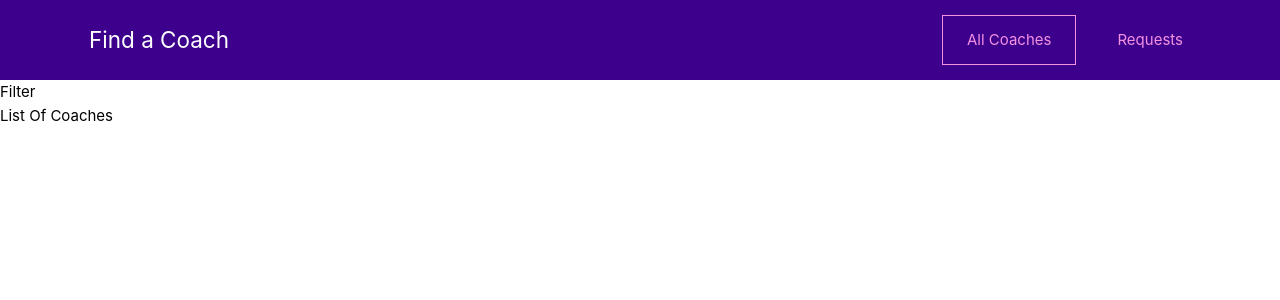
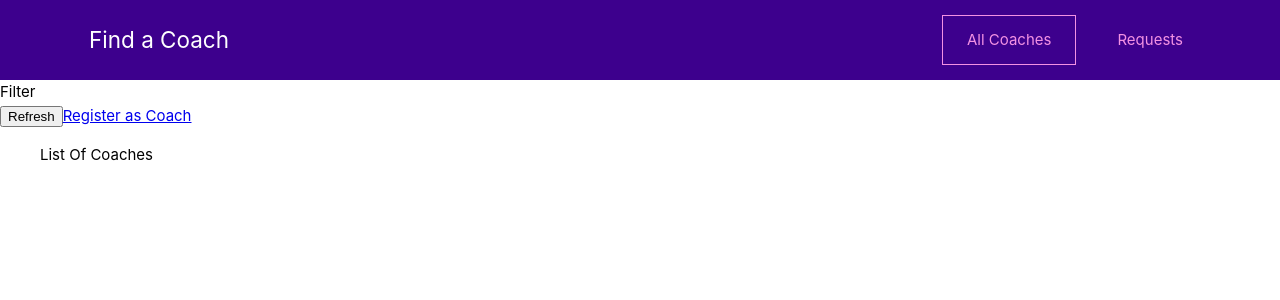
Before and after one commit to ts-andrey/23-vue-projects, a Vue app in the folder coach-finder/: page /coaches in a window 1280 px wide. Shown: the top 300 px of the page. Built offline with nearby package versions, Linux system fonts and the light colour scheme.

Commit message:
feat: add dummy content to test routes

```diff
--- a/coach-finder/src/pages/coaches/CoachDetails.vue
+++ b/coach-finder/src/pages/coaches/CoachDetails.vue
@@ -1,4 +1,8 @@
-<template></template>
+<template>
+  The Coach Details
+  <router-view></router-view>
+  <router-link to="/coaches/c/contact">Contact</router-link>
+</template>
 
 <script></script>
 
--- a/coach-finder/src/pages/coaches/CoachRegistration.vue
+++ b/coach-finder/src/pages/coaches/CoachRegistration.vue
@@ -1,4 +1,6 @@
-<template></template>
+<template>
+  Register
+</template>
 
 <script></script>
 
--- a/coach-finder/src/pages/coaches/CoachesList.vue
+++ b/coach-finder/src/pages/coaches/CoachesList.vue
@@ -1,6 +1,14 @@
 <template>
   <section>Filter</section>
-  <section>List Of Coaches</section>
+  <section>
+    <div class="controls">
+      <button>Refresh</button>
+      <router-link to="/register">Register as Coach</router-link>
+    </div>
+    <ul>
+      List Of Coaches
+    </ul>
+  </section>
 </template>
 
 <script></script>
--- a/coach-finder/src/pages/requests/ContactCoach.vue
+++ b/coach-finder/src/pages/requests/ContactCoach.vue
@@ -1,4 +1,6 @@
-<template></template>
+<template>
+  Contact Coach
+</template>
 
 <script></script>
 
--- a/coach-finder/src/pages/requests/RequestsReceive.vue
+++ b/coach-finder/src/pages/requests/RequestsReceive.vue
@@ -1,4 +1,6 @@
-<template></template>
+<template>
+  Requests
+</template>
 
 <script></script>
 
```
